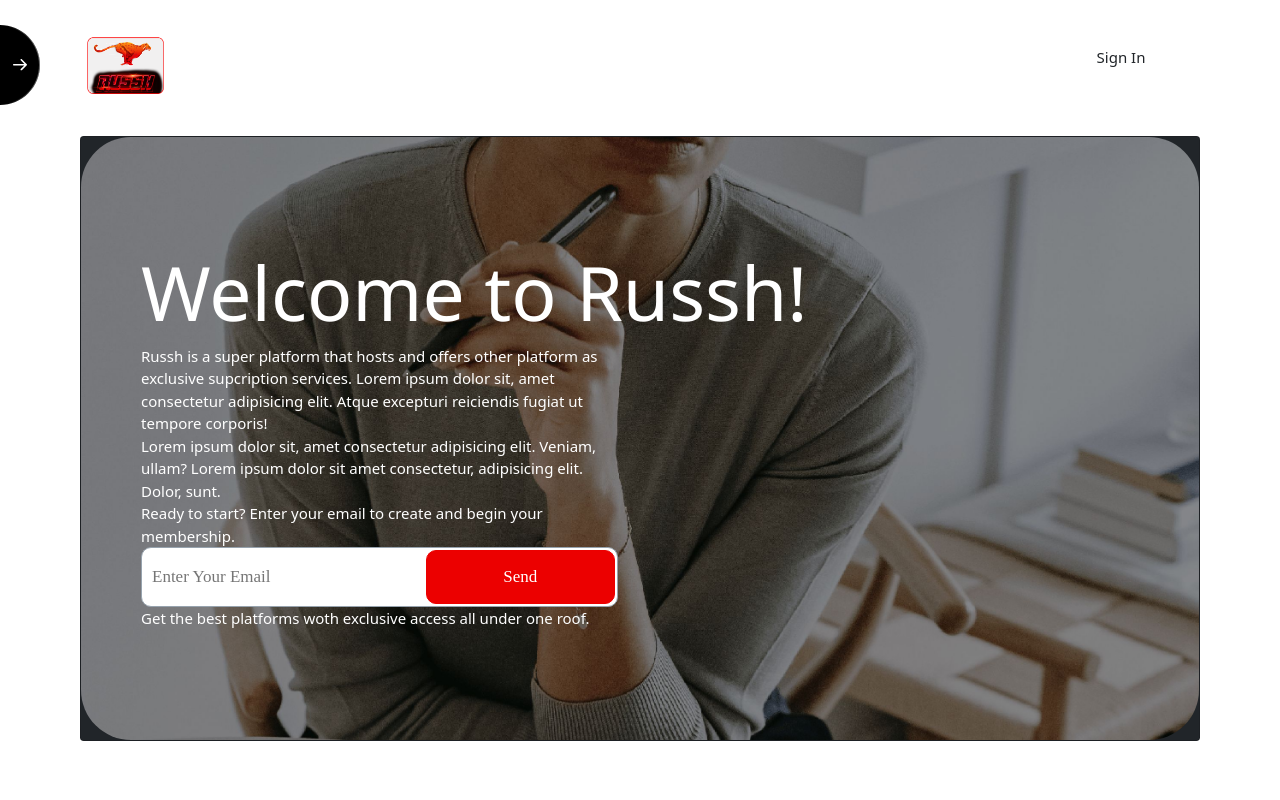
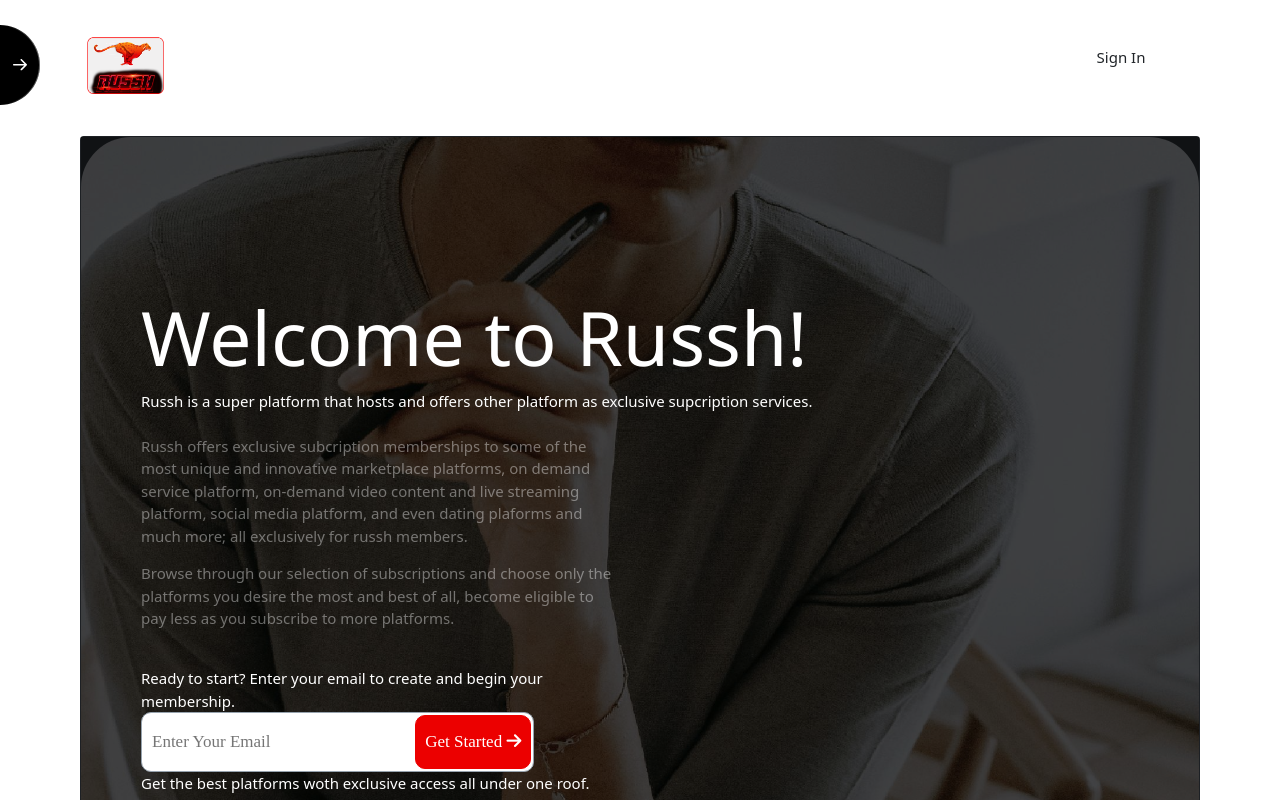
Before and after one commit to Muzammilhasnain/rush, a Next.js app: page / in a window 1280 px wide. Shown: the top 800 px of the page. Built offline with nearby package versions, Linux system fonts and the light colour scheme.

Commit message:
styling update

```diff
--- a/pages/index.tsx
+++ b/pages/index.tsx
@@ -34,29 +34,33 @@
      {/* front image  */}
      <div className='cardhe'>
     <div className="outerArea card bg-dark text-white" >
+        <div className='background_cardimg coverimgback' >
+        <div className=" innerArea  alicard " >
 
-        <div className=" innerArea coverimgback alicard " >
+       <br />
+            <br />
         <h5 className="heading card-title">Welcome to Russh!</h5>
 
                     <div className="row">
-                                    <div className="col-xl-6">
-                                        <p className="txt card-text">
+                                    <div className="col-xl-12">
+                                        <p className="txt card-text ">
                                             Russh is a super platform that hosts and offers other platform as exclusive supcription
-                                            services. Lorem ipsum dolor sit, amet consectetur adipisicing elit. Atque excepturi
-                                            reiciendis
-                                            fugiat ut tempore corporis!
+                                            services.
                                         </p>
                                     </div>
                                 </div>
-
+            <br />
                                 <div className="row">
                                     <div className="col-xl-6">
-                                        <p className="txt card-text">Lorem ipsum dolor sit, amet consectetur adipisicing elit. Veniam,
-                                            ullam?
-                                            Lorem ipsum dolor sit amet consectetur, adipisicing elit. Dolor, sunt.
-                                        </p>
+                                        <p className="txt card-text tec-card">Russh offers exclusive subcription memberships to some of the most unique and innovative
+marketplace platforms, on demand service platform, on-demand video content and live streaming
+platform, social media platform, and even dating plaforms and much more; all exclusively for russh members.
+                                        </p >
+                                        <p className="tec-card">Browse through our selection of subscriptions and choose only the platforms you desire the most and
+best of all, become eligible to pay less as you subscribe to more platforms.</p>
                                     </div>
                                 </div>
+                                <br />
                                 <div className="row">
                                     <div className="col-xl-6">
                                         <p className="txt card-text">Ready to start? Enter your email to create and begin your
@@ -64,10 +68,10 @@
                                     </div>
                                 </div>
                                 <div className="row">
-                                    <div className="col-xl-6  col-lg-6 col-md-6 col-sm-8">
+                                    <div className="col-xl-5  col-lg-6 col-md-6 col-sm-8">
                                         <form className="example" action="action_page.php">
                                             <input type="text" placeholder="Enter Your Email" name="search"/>
-                                            <button type="submit">Send</button>
+                                            <button type="submit">Get Started <i className="fa fa-arrow-right" aria-hidden="true"></i></button>
                                         </form>
                                     </div>
                                 </div>
@@ -75,9 +79,11 @@
                                     <div className="col-xl-6">
                                         <p className="txt card-text">Get the best platforms woth exclusive access all under one roof.
                                         </p>
+                                        <br />
+                                        <br />
                                     </div>
                                 </div>
-                            </div>
+                           </div> </div>
                         </div>
 
        </div>
@@ -103,7 +109,7 @@
 
             <h1 className="clo gmn">Get exclusive access to
                 the best platforms.</h1>
-            <p className="clo">Lorem ipsum dolor sit amet consectetur adipisicing elit. Omnis quo, nisi, earum soluta aliquid rerum
+            <p className="clo lightp">Lorem ipsum dolor sit amet consectetur adipisicing elit. Omnis quo, nisi, earum soluta aliquid rerum
                 velit
                 expedita excepturi fugit obcaecati aspernatur officiis temporibus suscipit nulla?</p>
         </div>
@@ -130,7 +136,7 @@
         <div className="col-md-1 cols" ></div>
         <div className="col-md-4 cols crd_texto">
             <h2 className="clo gmn">Subscribe to some of the most unique platforms.</h2>
-            <p className="clo">Lorem ipsum dolor sit amet consectetur adipisicing elit. Omnis quo, nisi, earum soluta aliquid rerum
+            <p className="clo lightp">Lorem ipsum dolor sit amet consectetur adipisicing elit. Omnis quo, nisi, earum soluta aliquid rerum
                 velit
                 expedita excepturi fugit obcaecati aspernatur officiis temporibus suscipit nulla?</p>
         </div>
@@ -150,7 +156,7 @@
   <div className="col-md-1 cols" ></div>
                         <div className="col-md-4 cols crd_text">
             <h2 className="clo gmn">Choose your favorite platforms subscribe.</h2>
-            <p className="clo">Lorem ipsum dolor sit amet consectetur adipisicing elit. Omnis quo, nisi, earum soluta aliquid rerum
+            <p className="clo lightp">Lorem ipsum dolor sit amet consectetur adipisicing elit. Omnis quo, nisi, earum soluta aliquid rerum
                 velit
                 expedita excepturi fugit obcaecati aspernatur officiis temporibus suscipit nulla?</p>
         </div>
@@ -179,7 +185,7 @@
         <div className="col-md-1 cols" ></div>
         <div className="col-md-4 cols crd_texto">
             <h2 className="clo gmn">Pay less by subscribing to more platform.</h2>
-            <p className="clo">Lorem ipsum dolor sit amet consectetur adipisicing elit. Omnis quo, nisi, earum soluta aliquid rerum
+            <p className="clo lightp">Lorem ipsum dolor sit amet consectetur adipisicing elit. Omnis quo, nisi, earum soluta aliquid rerum
                 velit
                 expedita excepturi fugit obcaecati aspernatur officiis temporibus suscipit nulla?</p>
         </div>
@@ -313,11 +319,11 @@
 
 
         <div className="row">
-            <div className="col-xl-6 col-lg-8 col-md-8 col-sm-12  mx-auto">
+            <div className="col-xl-9 col-lg-8 col-md-8 col-sm-12  mx-auto">
 
                 <form className="example">
                     <div className="row">
-                        <div className="col-12 col-sm-8">
+                        <div className="col-12 col-sm-10">
 
 
                             <input type="text" placeholder="Email Address" name="search"/>
@@ -326,10 +332,10 @@
 
 
 
-                        <div className="col-12 col-sm-4 getStartedBTN">
+                        <div className="col-12 col-sm-2 getStartedBTN">
 
 
-                            <button  type="submit">Get Started</button>
+                            <button  type="submit">Get Started <i className="fa fa-arrow-right" aria-hidden="true"></i></button>
 
                         </div>
                     </div>
--- a/styles/globals.css
+++ b/styles/globals.css
@@ -153,10 +153,16 @@
   width: 400px;
 
 }
+.tec-card{
+  color: rgba(255, 255, 255, 0.4);
+}
 .climc{
 
   width: 420px;
   float: right;
+}
+.lightp{
+  font-weight: 100;
 }
 .climoc{
 
@@ -198,17 +204,34 @@
   border: none;
   border-radius: 20px;
   float: left;
-  width: 60%;
+  width: 70%;
   background: #ffff;
   font-family: 'poppins';
 }
+@media (max-width:375px) {
+  .outerArea .innerArea form.example button{
+    width:40% !important
+  }
 
+}
+@media (max-width:375px) {
+  .outerArea .innerArea form.example input{
+    width:60%
+  }
+
+}
+.outerArea .innerArea form.example button:hover{
+  background: white;
+  color: #000;
+  border: white;
+  transition: 0.7s;
+}
 .outerArea .innerArea form.example button {
   float: left;
-  width: 40%;
+  width: 30%;
   height: 54px;
 
-  padding: 10px 20px;
+
   background: #EC0000;
   color: white;
   font-size: 17px;
@@ -226,7 +249,12 @@
   font-size: 5em;
 
 }
+.background_cardimg{
+  background: url('../public/front.jpeg');
+    background-size: cover;
+    background-position: center;
 
+}
 
 @media screen and (max-width: 880px) {
   .outerArea .innerArea .heading {
@@ -238,7 +266,11 @@
       padding: 30px 40px;
   }
 }
+@media (max-width: 978px) {
+  .cardhe {
+    padding:0;
 
+  }}
 
 /* bar */
 .contai{
@@ -317,10 +349,8 @@
 
 
   .outerArea .innerArea{
+    background:  rgba(0, 0, 0, 0.5);
 
-    background: url('../public/front.jpeg');
-    background-size: cover;
-    background-position: center;
 }
 .coverimgback{
   border-radius: 50px;
@@ -446,6 +476,12 @@
   background: #ffff;
   font-family: 'poppins';
 }
+.member form.example button:hover{
+transition: 0.7s;
+background: white;
+color: #000;
+border: white;
+}
 
 .member form.example button {
 
```
